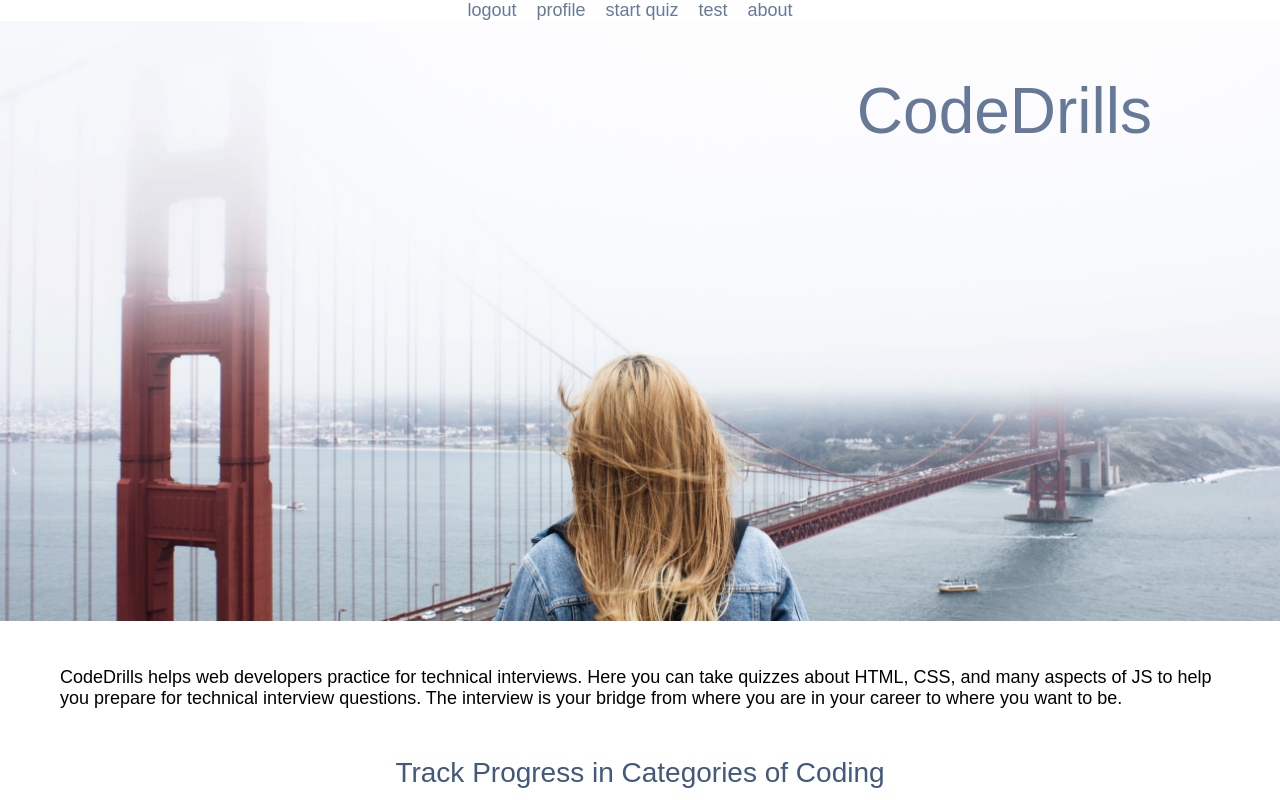
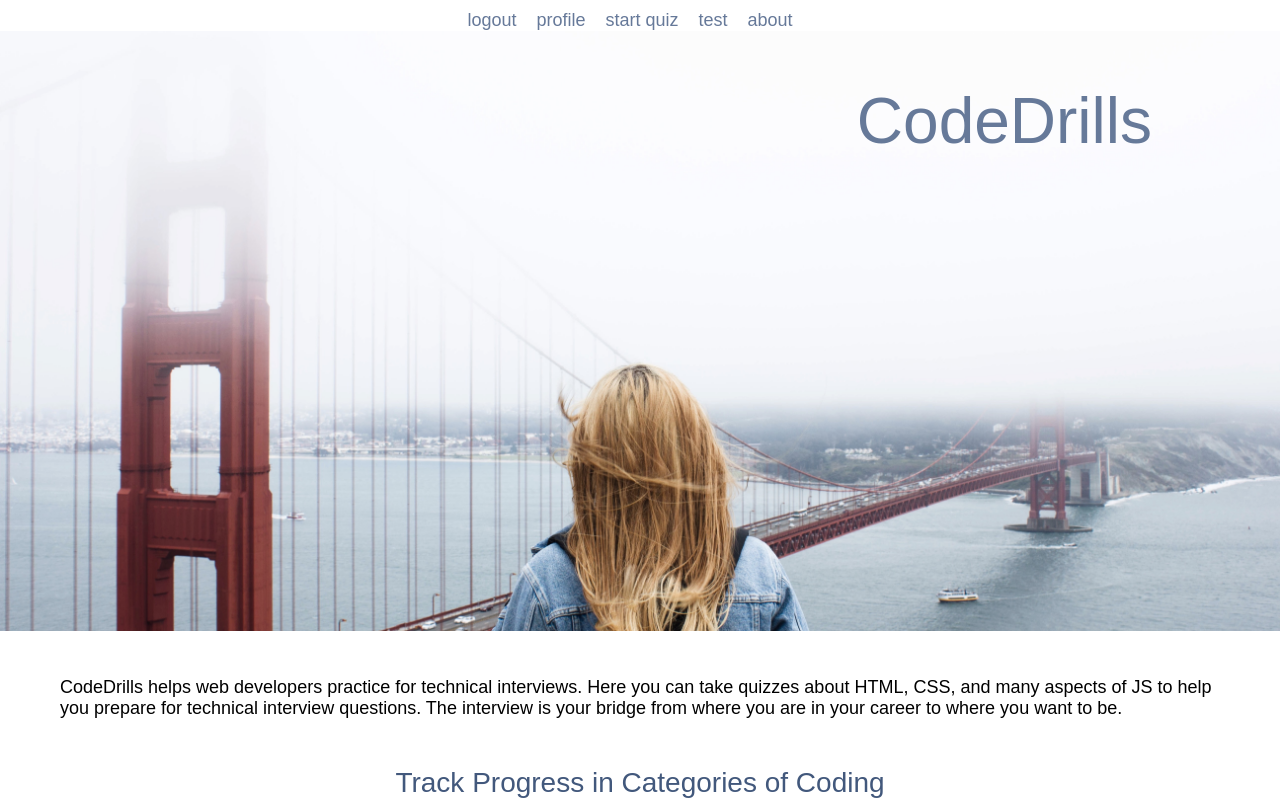
Before and after one commit to deepbsd/codeDrills-client, a React (Create React App) app: page / in a window 1280 px wide. Shown: the top 800 px of the page. Built offline with nearby package versions, Linux system fonts and the light colour scheme.

Commit message:
added some top margin to navitem list items

```diff
--- a/src/components/header/header.css
+++ b/src/components/header/header.css
@@ -1,5 +1,5 @@
 
-header li {
+.header li {
     display: inline-block;
     padding: 5px;
 }
--- a/src/components/navitem/navitem.css
+++ b/src/components/navitem/navitem.css
@@ -6,6 +6,7 @@ li {
     padding: 0px;
     position: relative;
     margin-right: 20px;
+    margin-top: 10px;
     text-decoration: none;
 }
 
```
